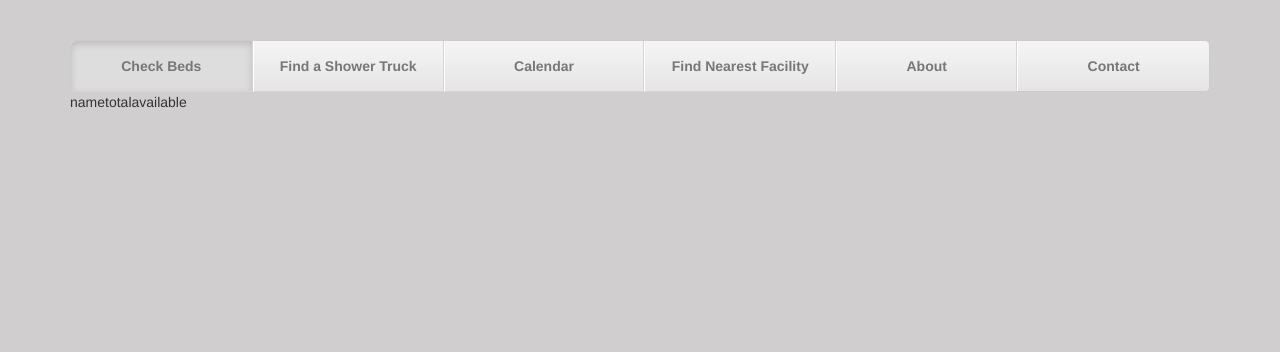
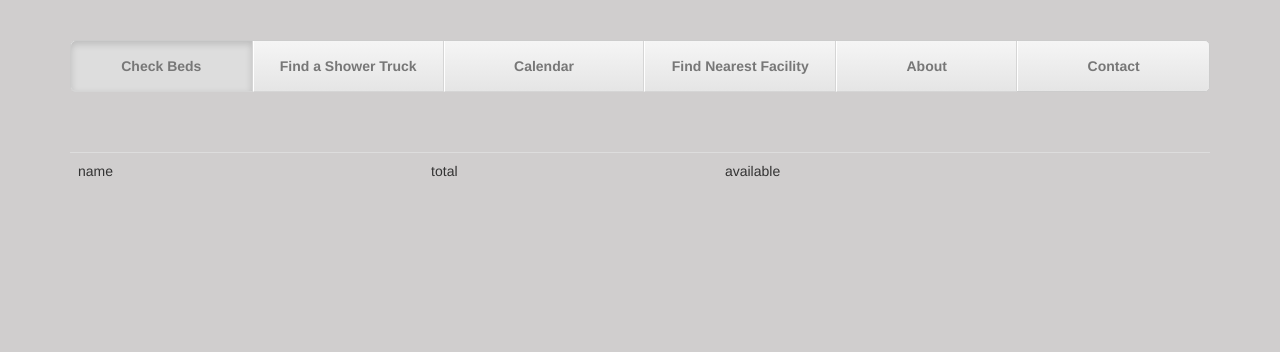
Before and after one commit to mehhhth/CS-361-Project-B, a Node server app: page /user-page in a window 1280 px wide. Shown: the top 352 px of the page. Run offline with Node 20, Linux system fonts and the light colour scheme; data that the repository does not hold is empty; some libraries are stand-ins or nearby versions.

Commit message:
fix class

```diff
--- a/views/user.handlebars
+++ b/views/user.handlebars
@@ -16,8 +16,9 @@
       </ul>
     </nav>
   </div>
-
-<table>
+<br>
+<br><br>
+<table class="table">
 <tr>
 <td>name</td>
 <td>total</td>
@@ -32,7 +33,7 @@
 <td>{{available}}</td>
 </tr>
   {{/results}}
-
+  </table>
 
 
 
```
